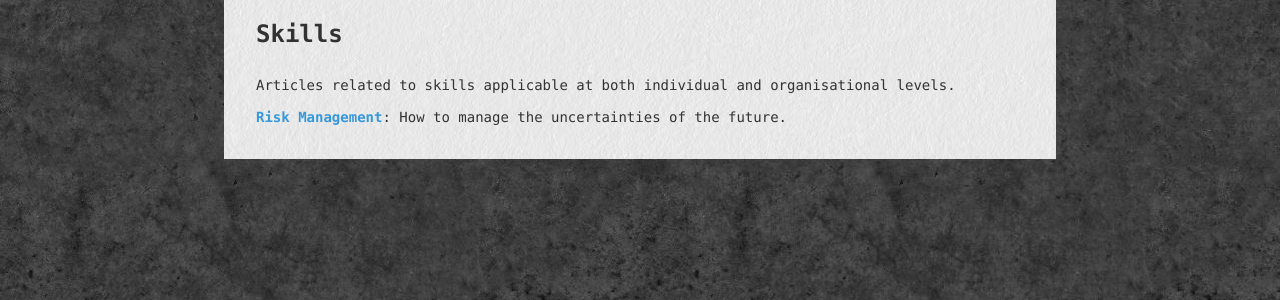
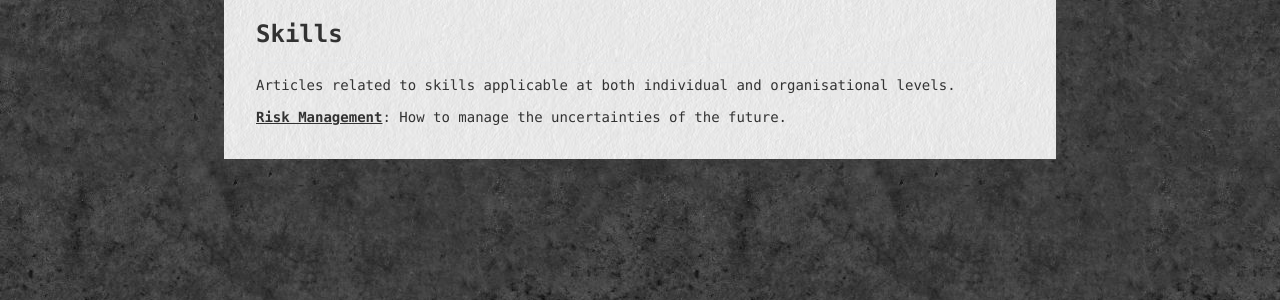
Before and after one commit to theluqmn/revelations, a Jekyll site: the page built from info/articles.md, in a window 1280 px wide. Shown: the part 551-851 px from the top of the page. Built offline with Jekyll 4.4.1, drawn with Linux system fonts in a browser that asks for light colours; nearby versions of some CDN libraries; some web fonts are replaced.

Commit message:
changes to <a/> tags

```diff
--- a/_layouts/article.html
+++ b/_layouts/article.html
@@ -68,7 +68,7 @@
             text-sm text-[rgb(50,50,50)]
             [&_h2]:text-2xl [&_h2]:pt-12 [&_h2]:font-semibold [&_h2]:text-[rgb(50,50,50)]
             [&_h3]:text-xl [&_h3]:pt-8 [&_h3]:font-semibold [&_h3]:text-[rgb(50,50,50)]
-            [&_a]:text-[rgb(52,152,219)]
+            [&_a]:font-semibold [&_a]:underline
             [&_img]:w-full [&_img]:rounded-md
             ">
                 {{ content }}
--- a/_layouts/info.html
+++ b/_layouts/info.html
@@ -58,7 +58,7 @@
             text-sm text-[rgb(50,50,50)]
             [&_h2]:text-2xl [&_h2]:pt-12 [&_h2]:font-semibold [&_h2]:text-[rgb(50,50,50)]
             [&_h3]:text-xl [&_h3]:pt-8 [&_h3]:font-semibold [&_h3]:text-[rgb(50,50,50)]
-            [&_a]:text-[rgb(52,152,219)]
+            [&_a]:font-semibold [&_a]:underline
             [&_img]:w-full [&_img]:rounded-md
             ">
                 {{ content }}
```
